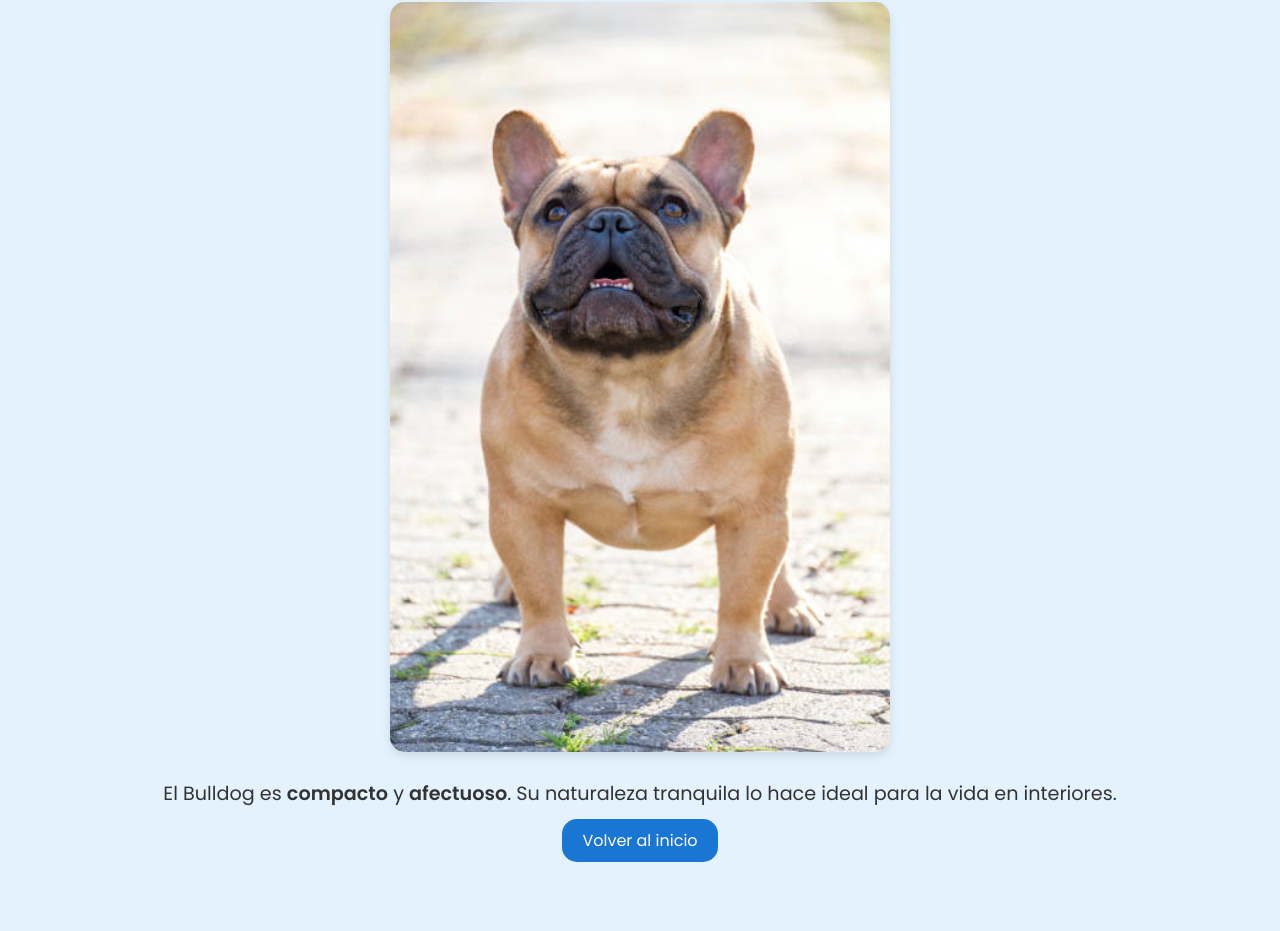
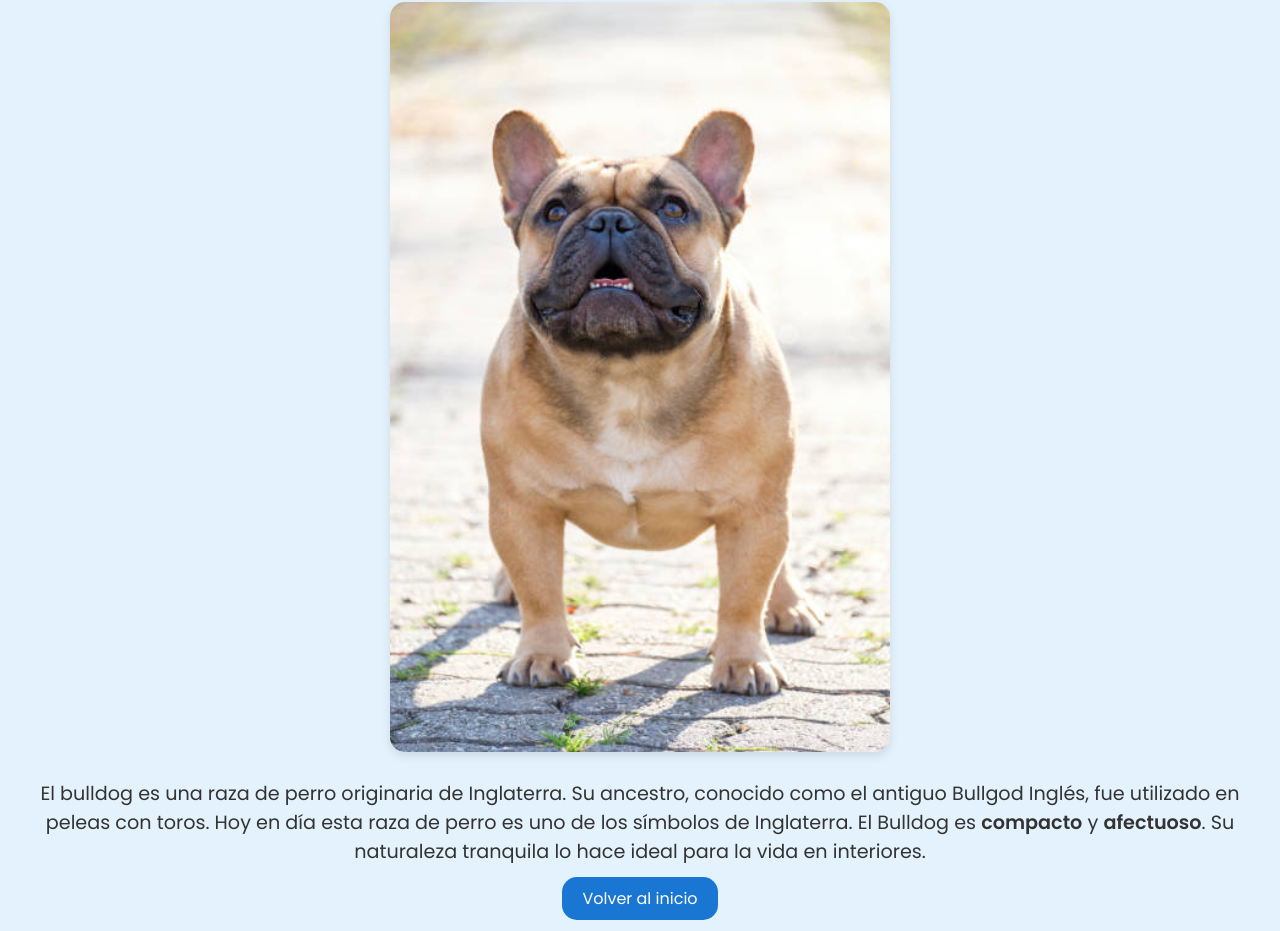
Before and after one commit to gaboalee-lang/FISI_Tiposdeperros, a plain HTML site: page pages/bulldog.html in a window 1280 px wide. Shown: the part 118-1049 px from the top of the page. Before the commit the page ends 991 px from the top, so only its background shows below. Drawn offline with Linux system fonts and the light colour scheme.

Commit message:
Update bulldog.html

```diff
--- a/pages/bulldog.html
+++ b/pages/bulldog.html
@@ -52,6 +52,10 @@
   <h1>Bulldog</h1>
   <img img src="../images/bulldog.jpg" alt="Bulldog">
   <p>
+    El bulldog es una raza de perro originaria de Inglaterra.
+    Su ancestro, conocido como el antiguo Bullgod Inglés,
+    fue utilizado en peleas con toros.
+    Hoy en día esta raza de perro es uno de los símbolos de Inglaterra.
     El Bulldog es <strong>compacto</strong> y <strong>afectuoso</strong>. Su naturaleza tranquila lo hace ideal para la vida en interiores.
   </p>
   <a href="../index.html">Volver al inicio</a>
```
